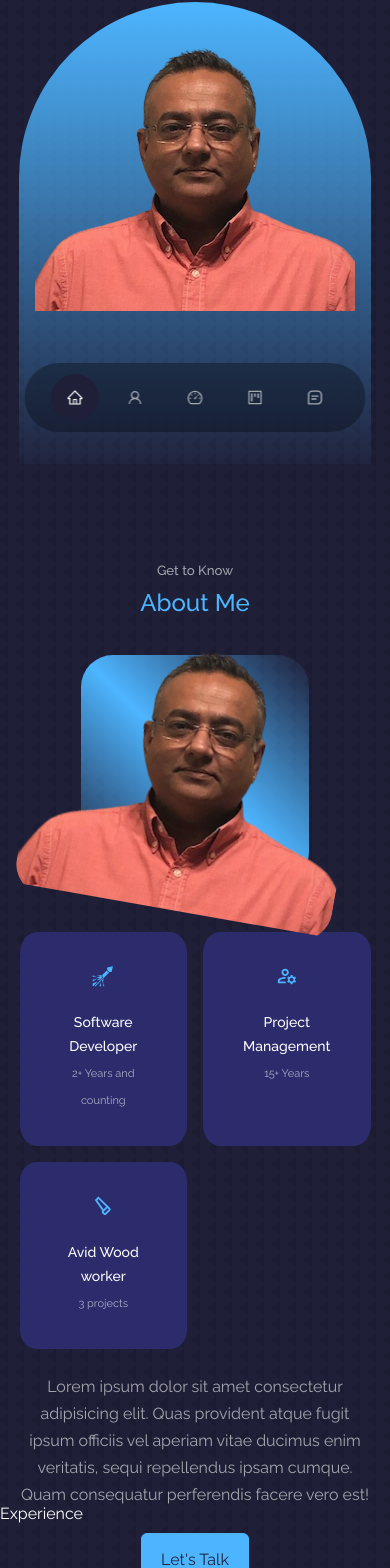
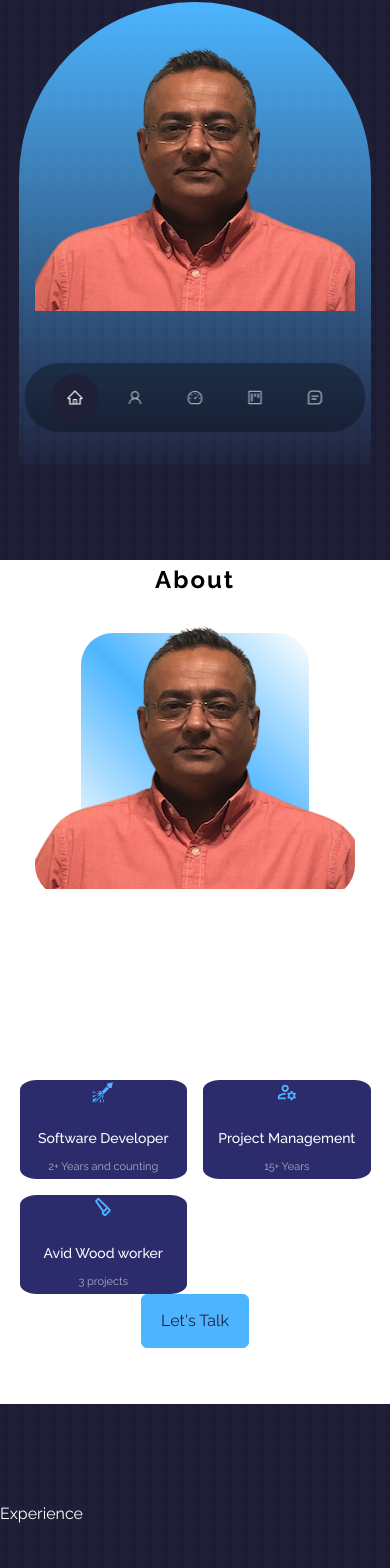
Before and after one commit to rahulshial/portfolio-vite, a React (Vite) app: page / in a window 390 px wide. Shown: the part 380-1948 px from the top of the page. Built offline with nearby package versions, Linux system fonts and the light colour scheme.

Commit message:
css styling changes

```diff
--- a/src/components/About/About.css
+++ b/src/components/About/About.css
@@ -3,107 +3,19 @@
   grid-template-columns: 35% 55%;
   gap: 10%;
 }
-
-.about__me {
-  width: 100%;
-  aspect-ratio: 1/1;
-  border-radius: 32px;
-  background: linear-gradient(
-    45deg,
-    transparent,
-    var(--color-primary),
-    transparent
-  );
-  display: grid;
-  place-items: center;
+#about {
+  background: var(--color-white);
+}
+.section_title {
+  color: var(--color-black);
+  font-weight: bold;
+  letter-spacing: 2px;
 }
 
-.about__me-image {
-  border-radius: 32px;
-  overflow: hidden;
-  transform:rotate(10deg);
-  transition: var(--transition)
-}
-
-.about__me-image:hover {
-  transform: rotate(0deg)
-}
-
-.about__cards {
-  display: grid;
-  grid-template-columns: repeat(3, 1fr);
-  gap: 24px;
-}
-
-.about__card {
-  background: var(--color-bg-secondary);
-  border: 1px solid transparent;
-  border-radius: 10%;
-  padding: 32px;
-  text-align: center;
-}
-
-.about__card:hover {
-  background: transparent;
-  border-color: var(--color-secondary);
-  cursor: default;
-}
-
-.card__icon {
-  color: var(--color-primary);
-  font-size: 22px;
-  margin-bottom: 16px;;
-}
-
-.about__card h5 {
-  font-size: 14px;
-}
-
-.about__card small {
-  color: var(--color-light);
-  font-size: 11px;
-}
-
-.about__content p {
-  margin: 16px 0 42px;
-  color: var(--color-light)
-}
-
-
 /* MEDI QUERY (MEDIUM DEVICES */
-@media screen and (max-width: 1440px) {
+@media screen and (max-width: 1200px) {
   .about__container {
     grid-template-columns: 1fr;
     gap: 0;
   }
-
-  .about__me {
-    width: 50%;
-    margin: 32px auto 64px;
-  }
-
-  .about__content p {
-    margin: 16px 0 24px;
-  }
 }
-
-/* MEDI QUERY (SMALL DEVICES */
-@media screen and (max-width: 600px) {
-  .about__me {
-    width: 65%;
-    margin: 0 auto 48px;
-  }
-
-  .about__cards {
-    grid-template-columns: 1fr 1fr;
-    gap: 16px
-  }
-
-  .about__content {
-    text-align: center;
-  }
-
-  .about__content p {
-    margin: 24px 0;
-  }
-}
--- a/src/components/About/About.tsx
+++ b/src/components/About/About.tsx
@@ -1,42 +1,16 @@
 import React from 'react';
 import './About.css';
-import ME from '@assets/RahulShial.png';
-import { GiFireworkRocket } from 'react-icons/gi';
-import { MdOutlineManageAccounts, MdOutlineCarpenter } from 'react-icons/md'
+
+import AboutLeft from './components/AboutLeft/AboutLeft';
+import AboutRight from './components/AboutRight/AboutRight';
+
 const About = () => {
   return (
     <section id='about'>
-      <h5>Get to Know</h5>
-      <h2>About Me</h2>
+      <h2 className='section_title'>About</h2>
       <div className="container about__container">
-        <div className="about__me">
-          <div className="about__me-image">
-            <img src={ME} alt='About Me' />
-          </div>
-        </div>
-        <div className="about__content">
-          <div className="about__cards">
-            <article className='about__card'>
-              <GiFireworkRocket className='card__icon'/>
-              <h5>Software Developer</h5>
-              <small>2+ Years and counting</small>
-            </article>
-            <article className='about__card'>
-              <MdOutlineManageAccounts className='card__icon'/>
-              <h5>Project Management</h5>
-              <small>15+ Years</small>
-            </article>
-            <article className='about__card'>
-              <MdOutlineCarpenter className='card__icon'/>
-              <h5>Avid Wood worker</h5>
-              <small>3 projects</small>
-            </article>
-          </div>
-          <p>
-            Lorem ipsum dolor sit amet consectetur adipisicing elit. Quas provident atque fugit ipsum officiis vel aperiam vitae ducimus enim veritatis, sequi repellendus ipsam cumque. Quam consequatur perferendis facere vero est!
-          </p>
-          <a href='#contact' className='btn btn-primary'>Let's Talk</a>
-        </div>
+        <AboutLeft />
+        <AboutRight />
       </div>
     </section >
   );
--- /dev/null
+++ b/src/components/About/components/AboutLeft/AboutLeft.css
@@ -0,0 +1,64 @@
+
+.about__me {
+  width: 100%;
+  aspect-ratio: 1/1;
+  border-radius: 32px;
+  background: linear-gradient(
+    45deg,
+    transparent,
+    var(--color-primary),
+    transparent
+  );
+  display: grid;
+  place-items: center;
+}
+
+.about__me-image {
+  border-radius: 32px;
+  overflow: hidden;
+  /* transform:rotate(10deg); */
+  /* transition: var(--transition) */
+}
+
+.about__me-image:hover {
+  transform: rotate(0deg)
+}
+
+.about__me__container p {
+  margin: 16px 0 4px;
+  color: var(--color-light)
+}
+
+/* MEDI QUERY (MEDIUM DEVICES */
+@media screen and (max-width: 1200px) {
+  .about__me {
+    width: 50%;
+    margin: 16px auto 16px;
+  }
+  .about__me-image {
+    transform:rotate(0deg);
+  }
+
+  .about__me__container p {
+    margin: 4px 0 4px;
+    color: var(--color-light)
+  }
+}
+
+/* MEDI QUERY (SMALL DEVICES */
+@media screen and (max-width: 600px) {
+  .about__me {
+    width: 65%;
+    margin: 0 auto 48px;
+  }
+
+  .about__me-image {
+    transform:rotate(0deg);
+  }
+
+
+  .about__me__container p {
+    margin: 4px 0 4px;
+    color: var(--color-light)
+  }
+}
--- /dev/null
+++ b/src/components/About/components/AboutLeft/AboutLeft.tsx
@@ -0,0 +1,22 @@
+import React from 'react'
+import ME from '@assets/RahulShial.png';
+import './AboutLeft.css';
+
+const AboutLeft = () => {
+  const aboutMeTextL1 = `I am a Front-End Developer open to new opportunities.`
+  const aboutMeTextL2 = `I am not only fond of the web development work that I do, but take great pride in it, as well and bring that same work ethic and drive if given the chance.`
+
+  return (
+    <div className="about__me__container">
+      <div className="about__me">
+        <div className="about__me-image">
+          <img src={ME} alt='About Me' />
+        </div>
+      </div>
+      <p>{aboutMeTextL1}</p>
+      <p>{aboutMeTextL2}</p>
+    </div>
+  )
+}
+
+export default AboutLeft
--- /dev/null
+++ b/src/components/About/components/AboutRight/AboutRight.css
@@ -0,0 +1,16 @@
+
+/* MEDI QUERY (MEDIUM DEVICES */
+@media screen and (max-width: 1200px) {
+}
+
+/* MEDI QUERY (SMALL DEVICES */
+@media screen and (max-width: 600px) {
+.about__cards {
+    grid-template-columns: 1fr 1fr;
+    gap: 16px
+  }
+
+  .about__content {
+    text-align: center;
+  }
+}
--- /dev/null
+++ b/src/components/About/components/AboutRight/AboutRight.tsx
@@ -0,0 +1,14 @@
+import React from 'react'
+import './AboutRight.css';
+import AboutCards from './components/AboutCards/AboutCards';
+
+const AboutRight = () => {
+  return (
+    <div className="about__content">
+      <AboutCards />
+      <a href='#contact' className='btn btn-primary'>Let's Talk</a>
+    </div>
+  )
+}
+
+export default AboutRight
--- /dev/null
+++ b/src/components/About/components/AboutRight/components/AboutCards/AboutCards.css
@@ -0,0 +1,41 @@
+.about__cards {
+  display: grid;
+  grid-template-columns: repeat(3, 1fr);
+  gap: 24px;
+}
+
+.about__card {
+  background: var(--color-bg-secondary);
+  border: 1px solid transparent;
+  border-radius: 10%;
+  text-align: center;
+}
+
+.about__card:hover {
+  background: transparent;
+  border-color: var(--color-secondary);
+  cursor: default;
+}
+
+.card__icon {
+  color: var(--color-primary);
+  font-size: 22px;
+  margin-bottom: 16px;;
+}
+
+.about__card h5 {
+  font-size: 14px;
+}
+
+.about__card small {
+  color: var(--color-light);
+  font-size: 11px;
+}
+
+/* MEDI QUERY (SMALL DEVICES */
+@media screen and (max-width: 600px) {
+.about__cards {
+    grid-template-columns: 1fr 1fr;
+    gap: 16px
+  }
+}
--- /dev/null
+++ b/src/components/About/components/AboutRight/components/AboutCards/AboutCards.tsx
@@ -0,0 +1,28 @@
+import React from 'react';
+import './AboutCards.css';
+import { GiFireworkRocket } from 'react-icons/gi';
+import { MdOutlineManageAccounts, MdOutlineCarpenter } from 'react-icons/md';
+
+const AboutCards = () => {
+  return (
+    <div className="about__cards">
+    <article className='about__card'>
+      <GiFireworkRocket className='card__icon'/>
+      <h5>Software Developer</h5>
+      <small>2+ Years and counting</small>
+    </article>
+    <article className='about__card'>
+      <MdOutlineManageAccounts className='card__icon'/>
+      <h5>Project Management</h5>
+      <small>15+ Years</small>
+    </article>
+    <article className='about__card'>
+      <MdOutlineCarpenter className='card__icon'/>
+      <h5>Avid Wood worker</h5>
+      <small>3 projects</small>
+    </article>
+  </div>
+  )
+}
+
+export default AboutCards
--- a/src/components/Header/Header.tsx
+++ b/src/components/Header/Header.tsx
@@ -11,7 +11,7 @@ const Header = () => {
       <div className="container header__container">
         <h5>Hello I'm</h5>
         <h1>Rahul Shial</h1>
-        <h5 className="text-light">Software Developer</h5>
+        <h5 className="text-light">Full-Stack Developer</h5>
         <CTA />
         <Socials />
 
```
